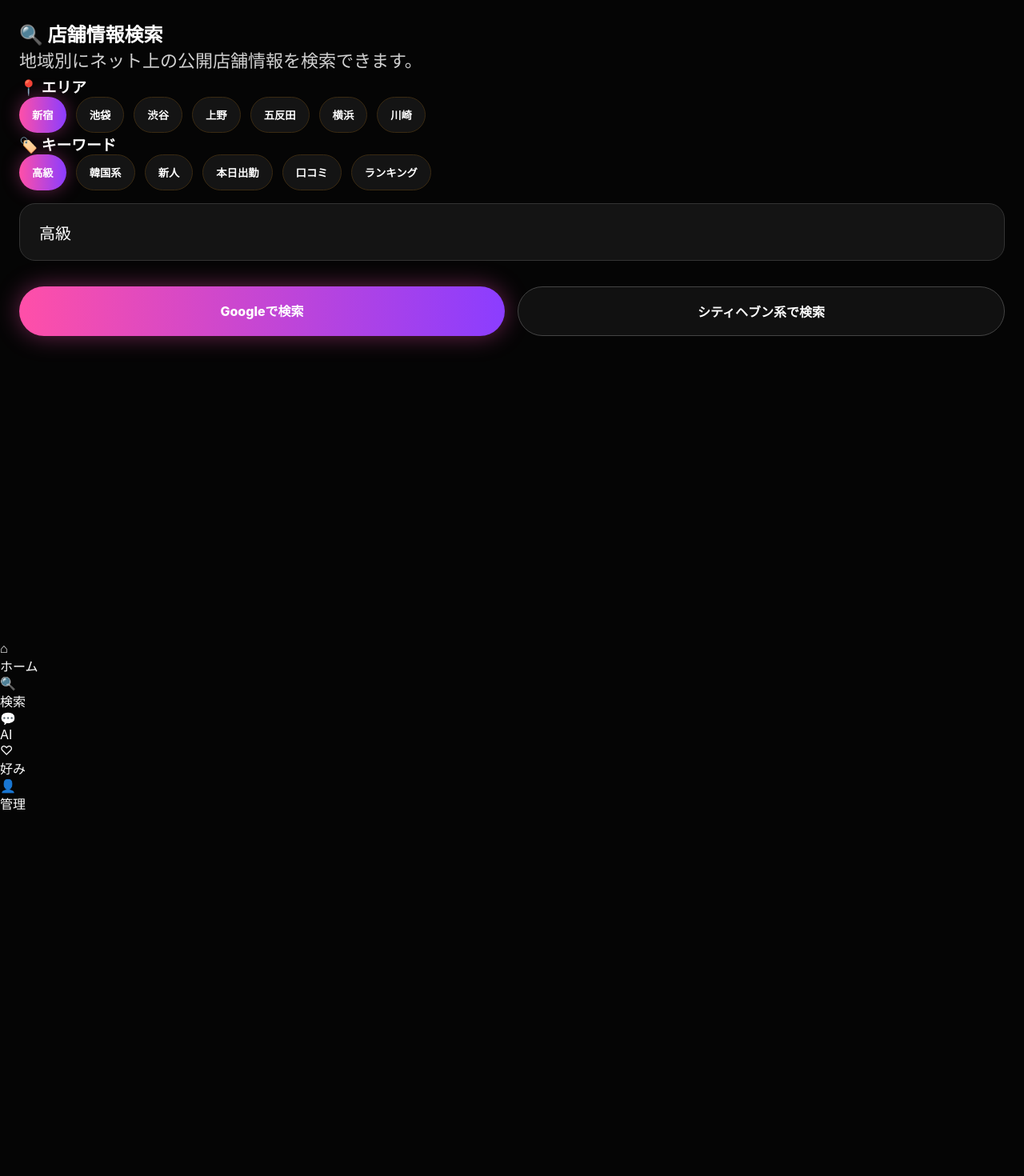
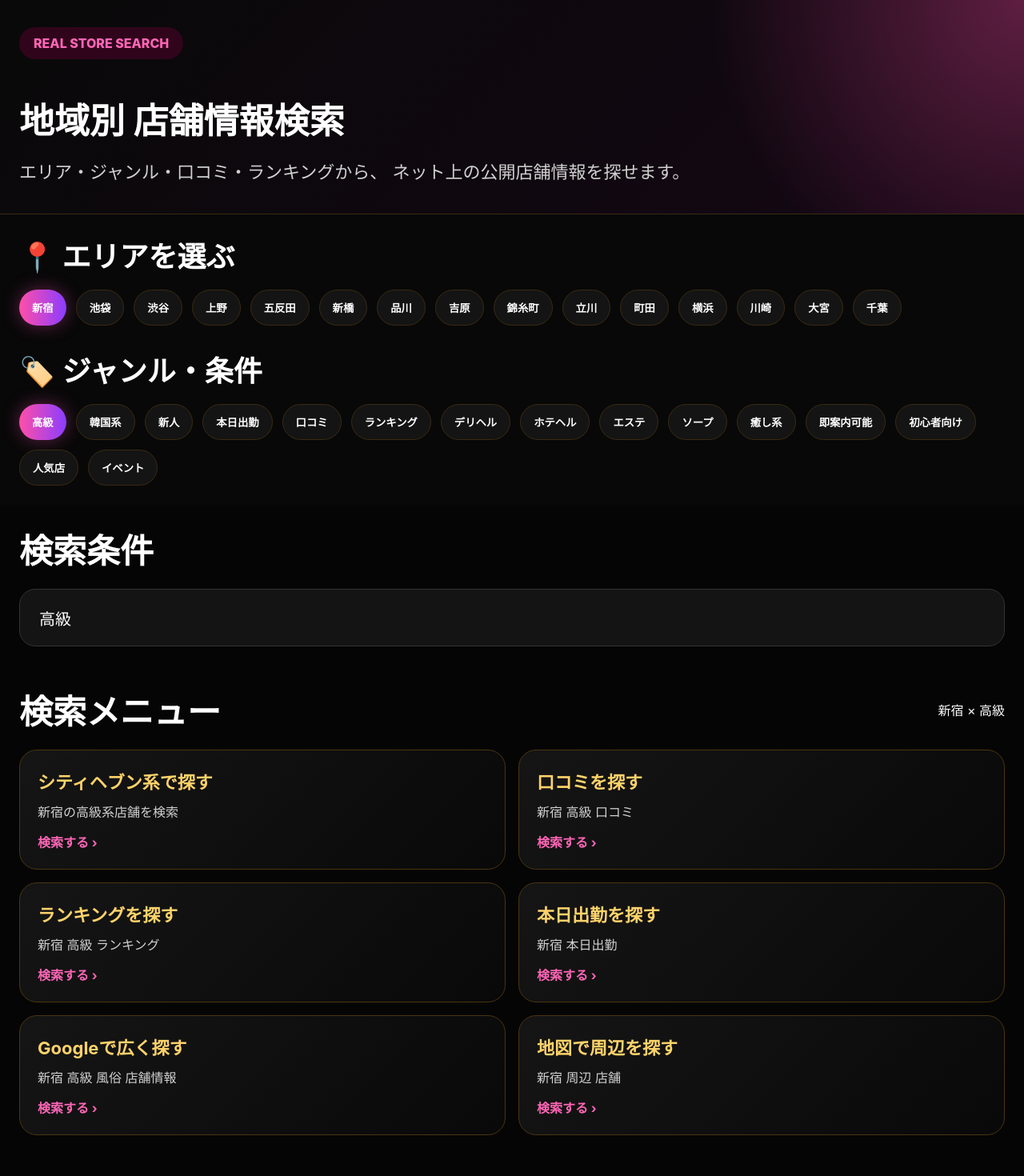
Before and after one commit to misa0324111-cmd/light-link, a Next.js app: page /store-search in a window 1280 px wide. Shown: the top 1470 px of the page at 80% size. Before the commit the page ends 1016 px from the top, so only its background shows below. Built offline with nearby package versions, Linux system fonts and the light colour scheme; no server answers.

Commit message:
Improve store search menu

```diff
--- a/app/globals.css
+++ b/app/globals.css
@@ -191,3 +191,54 @@ a{color:inherit;text-decoration:none}
   .city-menu{grid-template-columns:repeat(3,1fr);padding:18px;gap:10px}
   .city-menu-card{min-height:82px;border-radius:18px}
 }
+.store-search-hero{
+  padding:34px 24px;
+  background:
+    radial-gradient(circle at top right,rgba(236,72,153,.35),transparent 30%),
+    linear-gradient(135deg,#090909,#140714);
+  border-bottom:1px solid #3a2a12;
+}
+
+.store-search-hero h1{
+  font-size:44px;
+  margin:18px 0;
+}
+
+.store-result-grid{
+  display:grid;
+  grid-template-columns:repeat(2,1fr);
+  gap:16px;
+}
+
+.store-result-card{
+  display:block;
+  padding:22px;
+  border-radius:22px;
+  background:linear-gradient(135deg,#151515,#090909);
+  border:1px solid #4a3510;
+}
+
+.store-result-card h3{
+  font-size:22px;
+  margin-bottom:10px;
+  color:#ffd36a;
+}
+
+.store-result-card p{
+  color:#d1d1d1;
+  margin-bottom:14px;
+}
+
+.store-result-card b{
+  color:#ff66b7;
+}
+
+@media(max-width:768px){
+  .store-result-grid{
+    grid-template-columns:1fr;
+  }
+
+  .store-search-hero h1{
+    font-size:34px;
+  }
+}
--- a/app/store-search/page.tsx
+++ b/app/store-search/page.tsx
@@ -3,47 +3,126 @@
 import { useState } from 'react'
 import { BottomNav } from '@/components/BottomNav'
 
-const areas = ['新宿', '池袋', '渋谷', '上野', '五反田', '横浜', '川崎']
-const keywords = ['高級', '韓国系', '新人', '本日出勤', '口コミ', 'ランキング']
+const areas = [
+  '新宿', '池袋', '渋谷', '上野', '五反田',
+  '新橋', '品川', '吉原', '錦糸町', '立川',
+  '町田', '横浜', '川崎', '大宮', '千葉'
+]
+
+const keywords = [
+  '高級', '韓国系', '新人', '本日出勤', '口コミ',
+  'ランキング', 'デリヘル', 'ホテヘル', 'エステ', 'ソープ',
+  '癒し系', '即案内可能', '初心者向け', '人気店', 'イベント'
+]
 
 export default function StoreSearchPage() {
   const [area, setArea] = useState('新宿')
   const [keyword, setKeyword] = useState('高級')
 
-  const q = `${area} ${keyword} 風俗 店舗情報`
-  const googleUrl = `https://www.google.com/search?q=${encodeURIComponent(q)}`
-  const cityHeavenUrl = `https://www.google.com/search?q=${encodeURIComponent(`site:cityheaven.net ${q}`)}`
+  const baseQuery = `${area} ${keyword} 風俗 店舗情報`
+
+  const links = [
+    {
+      title: 'シティヘブン系で探す',
+      text: `${area}の${keyword}系店舗を検索`,
+      url: `https://www.google.com/search?q=${encodeURIComponent(`site:cityheaven.net ${baseQuery}`)}`
+    },
+    {
+      title: '口コミを探す',
+      text: `${area} ${keyword} 口コミ`,
+      url: `https://www.google.com/search?q=${encodeURIComponent(`${area} ${keyword} 風俗 口コミ`)}`
+    },
+    {
+      title: 'ランキングを探す',
+      text: `${area} ${keyword} ランキング`,
+      url: `https://www.google.com/search?q=${encodeURIComponent(`${area} ${keyword} 風俗 ランキング`)}`
+    },
+    {
+      title: '本日出勤を探す',
+      text: `${area} 本日出勤`,
+      url: `https://www.google.com/search?q=${encodeURIComponent(`${area} 風俗 本日出勤`)}`
+    },
+    {
+      title: 'Googleで広く探す',
+      text: baseQuery,
+      url: `https://www.google.com/search?q=${encodeURIComponent(baseQuery)}`
+    },
+    {
+      title: '地図で周辺を探す',
+      text: `${area} 周辺 店舗`,
+      url: `https://www.google.com/maps/search/${encodeURIComponent(`${area} 風俗 店舗`)}`
+    }
+  ]
 
   return (
     <>
       <main className="mag-home">
-        <section className="mag-search">
-          <h1>🔍 店舗情報検索</h1>
-          <p className="mag-lead">地域別にネット上の公開店舗情報を検索できます。</p>
+        <section className="store-search-hero">
+          <p className="mag-logo">REAL STORE SEARCH</p>
+          <h1>地域別 店舗情報検索</h1>
+          <p className="mag-lead">
+            エリア・ジャンル・口コミ・ランキングから、
+            ネット上の公開店舗情報を探せます。
+          </p>
+        </section>
 
-          <h3>📍 エリア</h3>
+        <section className="tag-panel">
+          <h2>📍 エリアを選ぶ</h2>
           <div className="tag-row">
             {areas.map((a) => (
-              <button key={a} className={area === a ? 'tag-chip hot-chip' : 'tag-chip'} onClick={() => setArea(a)}>
+              <button
+                key={a}
+                className={area === a ? 'tag-chip hot-chip' : 'tag-chip'}
+                onClick={() => setArea(a)}
+              >
                 {a}
               </button>
             ))}
           </div>
 
-          <h3>🏷️ キーワード</h3>
+          <h2 style={{ marginTop: 28 }}>🏷️ ジャンル・条件</h2>
           <div className="tag-row">
             {keywords.map((k) => (
-              <button key={k} className={keyword === k ? 'tag-chip hot-chip' : 'tag-chip'} onClick={() => setKeyword(k)}>
+              <button
+                key={k}
+                className={keyword === k ? 'tag-chip hot-chip' : 'tag-chip'}
+                onClick={() => setKeyword(k)}
+              >
                 {k}
               </button>
             ))}
           </div>
+        </section>
 
-          <input value={keyword} onChange={(e) => setKeyword(e.target.value)} placeholder="自由入力" style={{ marginTop: 16 }} />
+        <section className="mag-search">
+          <h2>検索条件</h2>
+          <input
+            value={keyword}
+            onChange={(e) => setKeyword(e.target.value)}
+            placeholder="自由入力：韓国系 / 高級 / 新人 / 口コミ"
+          />
+        </section>
 
-          <div className="hero-buttons">
-            <a className="btn" href={googleUrl} target="_blank">Googleで検索</a>
-            <a className="btn btn2" href={cityHeavenUrl} target="_blank">シティヘブン系で検索</a>
+        <section className="mag-ranking">
+          <div className="ranking-title">
+            <h2>検索メニュー</h2>
+            <span>{area} × {keyword}</span>
+          </div>
+
+          <div className="store-result-grid">
+            {links.map((item) => (
+              <a
+                key={item.title}
+                className="store-result-card"
+                href={item.url}
+                target="_blank"
+                rel="noreferrer"
+              >
+                <h3>{item.title}</h3>
+                <p>{item.text}</p>
+                <b>検索する ›</b>
+              </a>
+            ))}
           </div>
         </section>
       </main>
```
